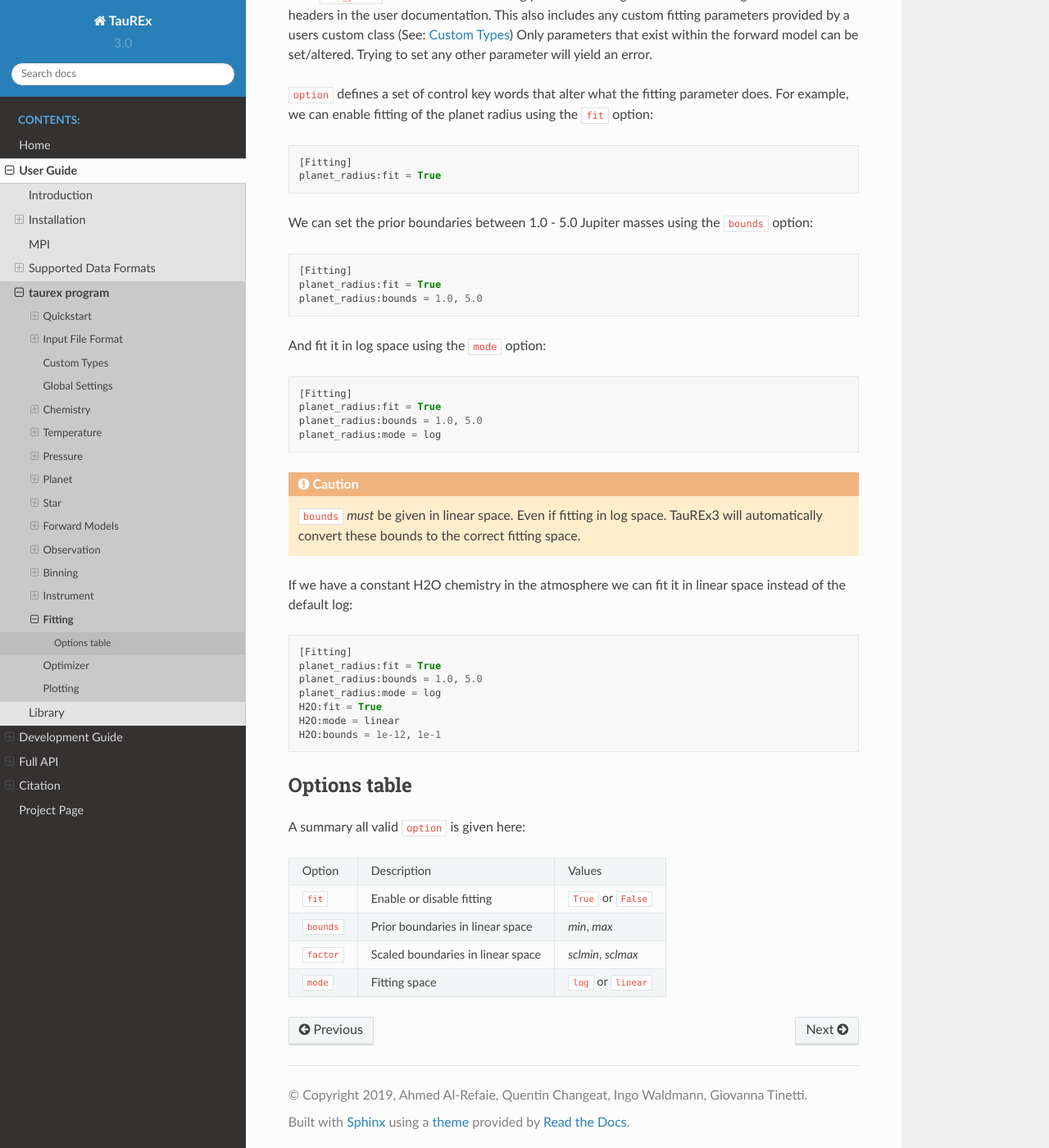
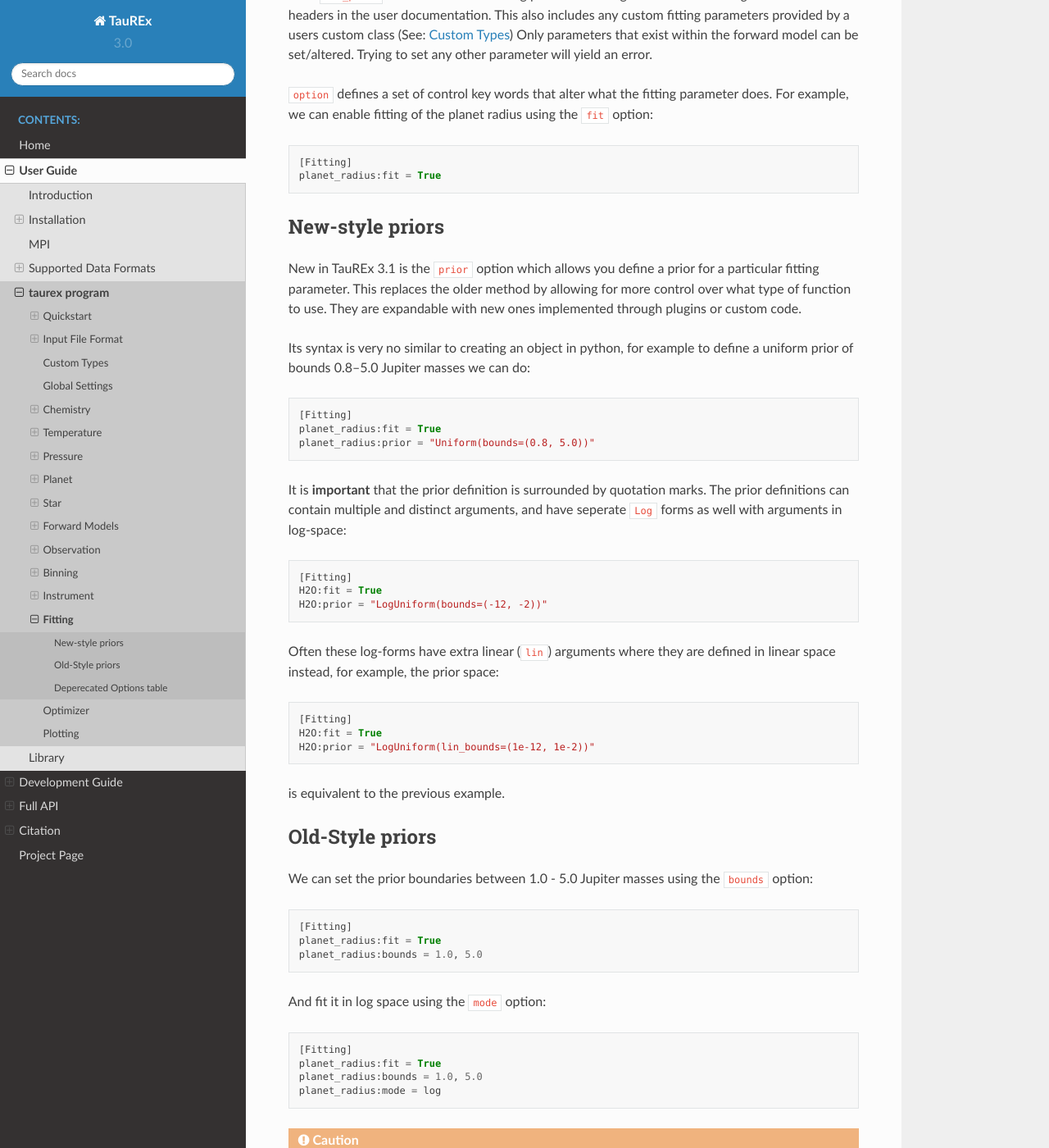
Before and after one commit to ucl-exoplanets/TauREx3_public, a Sphinx documentation site: the page built from doc/source/user/taurex/fitting.rst, in a window 1280 px wide and 1400 px high, scrolled down 346 px. Shown: the whole window at 82% size. Built offline with Sphinx 7.4.7 and the Read the Docs theme 2.0.0, drawn with Linux system fonts in a browser that asks for light colours; pages that are not in the unit, such as notebooks, are missing from menus; some of the changed text lies outside the part shown.

Commit message:
Written short section on new-style priors

```diff
--- a/doc/source/user/taurex/fitting.rst
+++ b/doc/source/user/taurex/fitting.rst
@@ -16,11 +16,52 @@ includes any custom fitting parameters provided by a users custom class (See: :r
 Only parameters that exist within the forward model can be set/altered. Trying to set
 any other parameter will yield an error.
 
+
 ``option`` defines a set of control key words that alter what the fitting parameter does.
 For example, we can enable fitting of the planet radius using the ``fit`` option::
 
     [Fitting]
     planet_radius:fit = True
+
+
+New-style priors
+================
+
+New in TauREx 3.1 is the ``prior`` option which allows you define a
+prior for a particular fitting parameter. This replaces the older
+method by allowing for more control over what type of function to use.
+They are expandable with new ones implemented through plugins or custom code.
+
+Its syntax is very no similar to creating an object in python, for
+example to define a uniform prior of bounds 0.8--5.0 Jupiter masses
+we can do::
+
+    [Fitting]
+    planet_radius:fit = True
+    planet_radius:prior = "Uniform(bounds=(0.8, 5.0))"
+
+It is **important** that the prior definition is surrounded by quotation
+marks. The prior definitions can contain multiple and distinct arguments,
+and have seperate ``Log`` forms as well with arguments in log-space::
+
+    [Fitting]
+    H2O:fit = True
+    H2O:prior = "LogUniform(bounds=(-12, -2))"
+
+Often these log-forms have extra linear (``lin``) arguments where
+they are defined in linear space instead, for example, the
+prior space::
+
+    [Fitting]
+    H2O:fit = True
+    H2O:prior = "LogUniform(lin_bounds=(1e-12, 1e-2))"
+
+is equivalent to the previous example.
+
+
+
+Old-Style priors
+================
 
 We can set the prior boundaries between 1.0 - 5.0 Jupiter masses
 using the ``bounds`` option::
@@ -55,8 +96,8 @@ fit it in linear space instead of the default log::
 
 
 
-Options table
-=============
+Deperecated Options table
+==========================
 
 A summary all valid ``option`` is given here:
 
```
